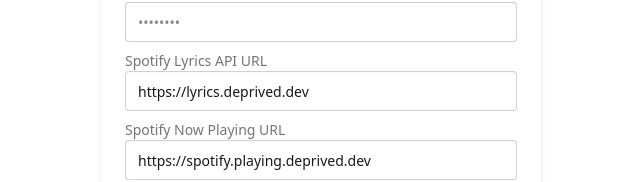
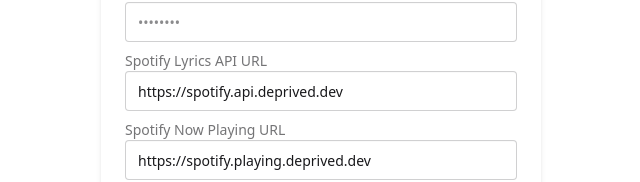
Before and after one commit to MagicBOTAlex/LyricsOnTheMove, a SvelteKit app: page /login in a window 1280 px wide. Shown: the part 275-457 px from the top of the page, without its empty margins (319-959 px from the left). Built offline with nearby package versions, Linux system fonts and the light colour scheme.

Commit message:
placeholders

```diff
--- a/src/routes/login/+page.svelte
+++ b/src/routes/login/+page.svelte
@@ -8,7 +8,7 @@
 
   let username: string = "";
   let password: string = "";
-  let lyricsUrl: string = "https://lyrics.deprived.dev";
+  let lyricsUrl: string = "https://spotify.api.deprived.dev";
   let nowPlayingUrl: string = "https://spotify.playing.deprived.dev";
   let fontsize: string = "";
   let flipX = false;
```
